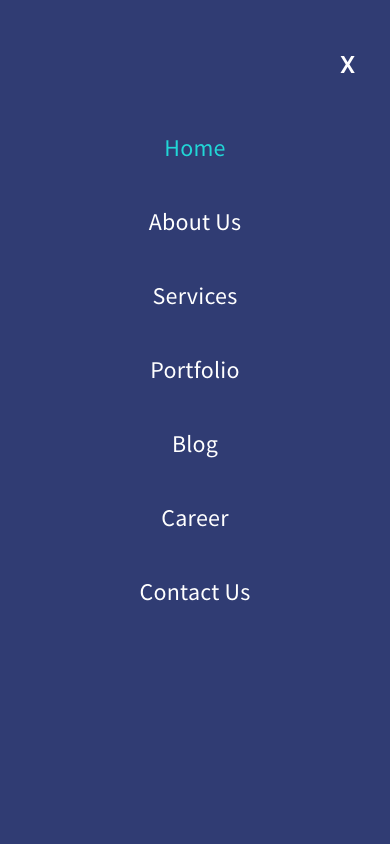
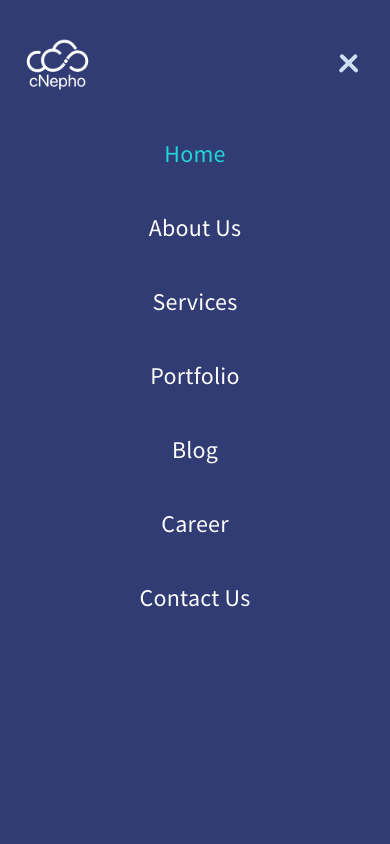
Before and after one commit to abdalrahman-shgori/CnephoNewWebSite, a React (Create React App) app: page / in a window 390 px wide. Both pictures are taken after a click on the button 339 px from the left and 64 px from the top of the page. Shown: the top 844 px of the page. Built offline with nearby package versions, Linux system fonts and the light colour scheme.

Commit message:
update navBar

```diff
--- a/src/components/navbar/navbar.css
+++ b/src/components/navbar/navbar.css
@@ -1,6 +1,40 @@
 .logoGap{
     gap: 100px;
 }
+@keyframes rotateTopLine {
+    0% {
+      transform: rotate(0);
+    }
+    100% {
+      transform: rotate(-45deg) translate(-5px, 6px);
+    }
+  }
+
+  @keyframes rotateBottomLine {
+    0% {
+      transform: rotate(0);
+    }
+    100% {
+      transform: rotate(45deg) translate(-4px, -6px);
+    }
+  }
+  @keyframes rotateTopLineReverse {
+    0% {
+      transform: rotate(-45deg) translate(-5px, 6px);
+    }
+    100% {
+      transform: rotate(0);
+    }
+  }
+
+  @keyframes rotateBottomLineReverse {
+    0% {
+      transform: rotate(45deg) translate(-4px, -6px);
+    }
+    100% {
+      transform: rotate(0);
+    }
+  }
 
 
 @media screen and (max-width:1364px) {
--- a/src/components/navbar/navbar.js
+++ b/src/components/navbar/navbar.js
@@ -10,6 +10,8 @@ import Drawer from '@mui/material/Drawer';
 import IconButton from '@mui/material/IconButton';
 import List from '@mui/material/List';
 import MenuIcon from '@mui/icons-material/Menu';
+import CloseIcon from '@mui/icons-material/Close';
+
 import Toolbar from '@mui/material/Toolbar';
 import Typography from '@mui/material/Typography';
 import Button from '@mui/material/Button';
@@ -17,6 +19,7 @@ import Logo from "../../assets/images/Logo.svg"
 import "../../assets/styles/variables.css";
 import arrowRight from "../../assets/images/arrowRight.svg"
 import LanguageSwitcher from './LanguageSwitcher';
+
 import "./navbar.css"
 import { useEffect } from 'react';
 const drawerWidth = "100%";
@@ -32,11 +35,63 @@ function NavBar(props) {
         { title: t("navBar.CONTACTUS"), path: "/Contact-Us" },
     ];
     const [selectedLink, setSelectedLink] = useState("");
-    const [mobileOpen, setMobileOpen] = React.useState(false);
+    const [mobileOpen, setMobileOpen] = useState(false);
     const [isVisible, setIsVisible] = useState(false);
 
     const { windowMenu } = props;
     const selectLanguage = i18n.language;
+    const BurgerIcon = ({ isOpen }) => (
+        <div
+            style={{
+                width: '24px',
+                height: '24px',
+                display: 'flex',
+                flexDirection: 'column',
+                cursor: 'pointer',
+                gap:"4px"
+            }}
+        >
+            <div
+                style={{
+                    width: '24px',
+                    height: '4px',
+                    borderRadius:"16px",
+                    backgroundColor: '#D0DEF3',
+                    transformOrigin: 'bottom',
+                    transform: mobileOpen ? 'rotate(-45deg) translate(-5px, 6px)' : 'none',
+                    transition: 'transform 0.5s ease',
+                    animation: mobileOpen ? 'rotateTopLine 0.5s ease' : 'rotateTopLineReverse 0.3s ease',
+
+                }}
+            ></div>
+            <div
+                style={{
+                    width: '24px',
+                    height: '4px',
+                    borderRadius:"16px",
+
+                    backgroundColor: '#D0DEF3',
+                    opacity: mobileOpen ? 0 : 1,
+                    transition: 'opacity 0.5s ease',
+                }}
+            ></div>
+            <div
+                style={{
+                    width: '24px',
+                    height: '4px',
+                    borderRadius:"16px",
+
+                    backgroundColor: '#D0DEF3',
+                    transformOrigin: 'top',
+                    transform: mobileOpen ? 'rotate(45deg) translate(-4px, -6px)' : 'none',
+                    transition: 'mobileOpen 0.5s ease',
+                    animation: mobileOpen ? 'rotateBottomLine 0.5s ease' : 'rotateBottomLineReverse 0.3s ease',
+
+                }}
+            ></div>
+        </div>
+    );
+
 
 
     const handleDrawerToggle = () => {
@@ -65,29 +120,14 @@ function NavBar(props) {
 
     const drawer = (
         <>
+
+
             <Box
-                sx={{
-                    display: "flex",
-                    justifyContent: "end"
-                }}
-            >
-
-                <Button
-                    sx={{
-                        color: "var(--white-color)",
-                        fontSize: "24px",
-                        paddingLeft: selectLanguage === "en" ? "0px" : "20px",
-                        paddingRight: selectLanguage === "ar" ? "0px" : "20px",
-                        position: "relative",
-                        top: "38px",
-                    }}
-                    onClick={handleDrawerToggle}
-                >
-                    X
-                </Button>
-            </Box>
-
-            <Box sx={{ textAlign: 'center', position: "relative", top: "40px", zIndex: "2" }}>
+            sx={{
+                 textAlign: 'center',
+                  position: "relative",
+                   top: "100px",
+                    zIndex: "2" }}>
                 <List sx={{}}>
                     {navItems.map((item, index) => (
                         <Box
@@ -165,7 +205,7 @@ function NavBar(props) {
                 }}>
                     <Box className="logoGap" sx={{ display: "flex", alignItems: "center" }}>
 
-                        <img style={{ cursor: "pointer" }} onClick={handleBackToHomePage} src={Logo}></img>
+                        <img style={{ cursor: "pointer",zIndex:"3",position:"relative" }} onClick={handleBackToHomePage} src={Logo}></img>
 
                         <Box sx={{ display: { lg: "flex", xs: 'none', sm: 'none' } }}>
                             {navItems.slice(1, 6).map((items, index) => (
@@ -259,12 +299,14 @@ function NavBar(props) {
                                 padding: "0px",
                                 paddingLeft: selectLanguage === "en" ? "19px" : "0px",
                                 paddingRight: selectLanguage === "ar" ? "19px" : "0px",
-                                zIndex: "0"
+                                zIndex: "3",
+                                position:"relative",
                             }}
                             disableRipple
 
                         >
-                            <MenuIcon />
+                <BurgerIcon isOpen={mobileOpen} />
+
                         </IconButton>
                     </Box>
                 </Toolbar>
@@ -282,9 +324,21 @@ function NavBar(props) {
                         },
                     }}
                     sx={{
+                        zIndex:"2",
 
                         display: { xs: 'block', sm: 'block' },
-                        '& .MuiDrawer-paper': { boxSizing: 'border-box', width: drawerWidth, marginTop: "0px", backgroundColor: "var(--website-bg-color)", boxShadow: "none", color: "#fff", },
+
+                        '& .MuiDrawer-paper': {
+                             boxSizing: 'border-box',
+                             width: "100%",
+                              marginTop: "0px",
+                              backgroundColor: "var(--website-bg-color)",
+                              boxShadow: "none",
+                               color: "#fff",
+                               transition: 'width 10s ease', // Add a transition for the width change
+
+
+                            },
                     }}
                 >
                     {drawer}
```
Also changed, not shown: 12 other files (tests, documents, lock files or other folders).
